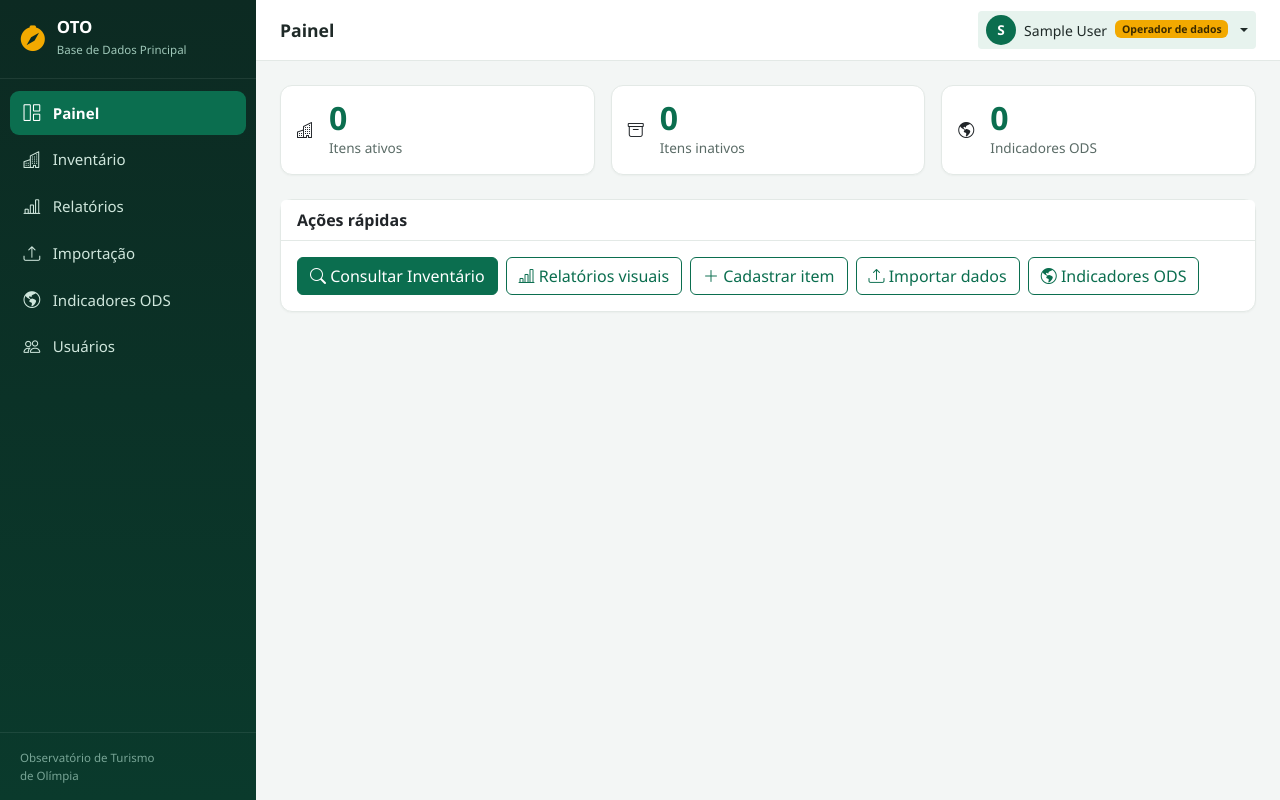
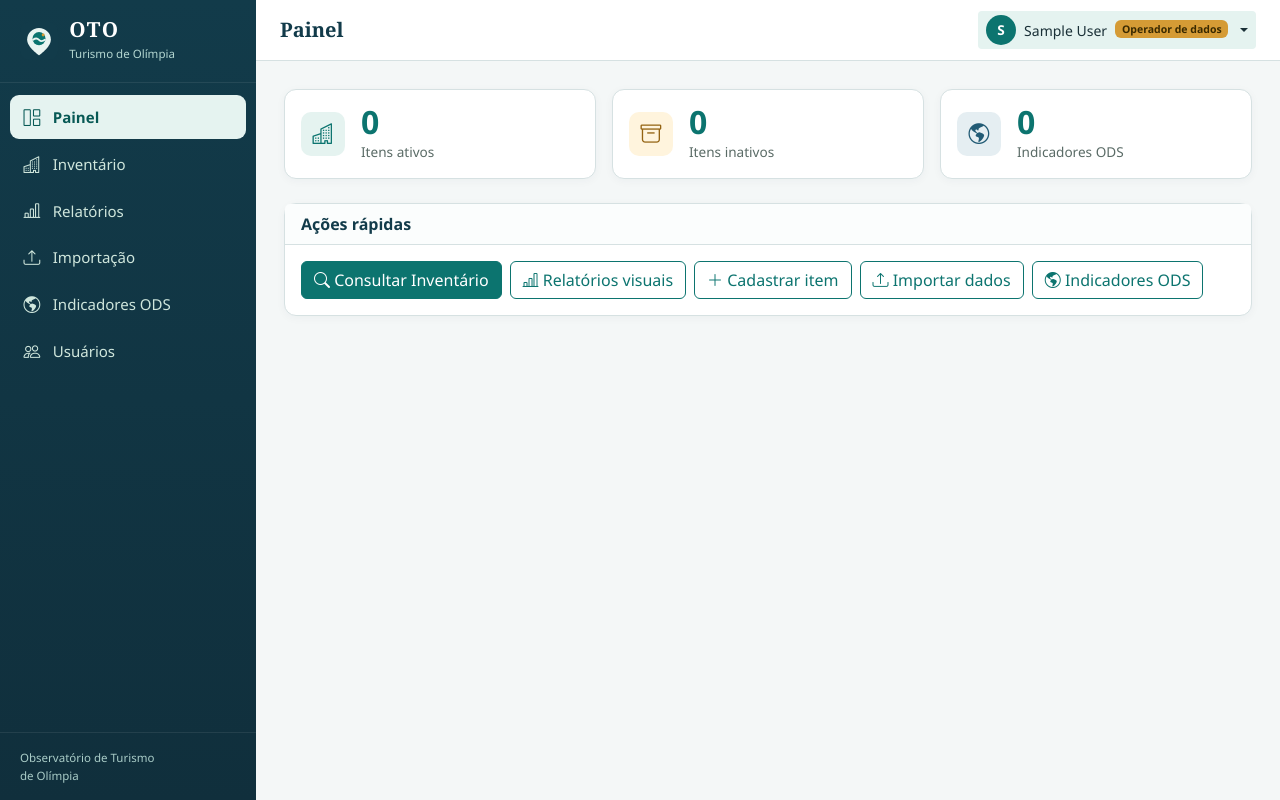
Before and after one commit to Thamysis/BdOplimpia, a Django app: page / in a window 1280 px wide. Run offline with Django 5.2, Linux system fonts and the light colour scheme; the visitor is signed in with stand-in values (Sample User, id 1); data that the repository does not hold is empty.

Commit message:
feat(ui): add OTO visual identity and responsive navigation

```diff
--- a/acesso/templates/acesso/login.html
+++ b/acesso/templates/acesso/login.html
@@ -1,10 +1,11 @@
 {% extends "base.html" %}
+{% load static %}
 {% block titulo %}Entrar — OTO{% endblock %}
 {% block conteudo_publico %}
 <div class="card oto-login-card shadow-lg border-0">
   <div class="card-body p-4 p-md-5">
     <div class="text-center mb-4">
-      <span class="oto-login-logo mb-3"><i class="bi bi-compass-fill"></i></span>
+      <img class="oto-login-logo mb-3" src="{% static 'img/marca-oto.svg' %}" alt="Marca OTO" width="64" height="64">
       <h1 class="h4 fw-bold mb-1">Observatório de Turismo</h1>
       <p class="text-muted mb-0">Base de Dados Principal · Olímpia</p>
     </div>
--- a/acesso/tests.py
+++ b/acesso/tests.py
@@ -65,3 +65,9 @@ class AutenticacaoTests(TestCase):
             "inativo", password="x", perfil=Perfil.OPERADOR, ativo=False
         )
         self.assertFalse(self.client.login(username="inativo", password="x"))
+
+    def test_login_exibe_marca_e_icone_da_aba(self):
+        resposta = self.client.get(reverse("acesso:login"))
+        self.assertContains(resposta, "Entrar — OTO")
+        self.assertContains(resposta, 'rel="icon"')
+        self.assertContains(resposta, "img/marca-oto.svg")
--- a/static/css/estilo.css
+++ b/static/css/estilo.css
@@ -1,18 +1,15 @@
-/* ============================================================
-   OTO — camada de tema sobre o Bootstrap 5
-   Paleta institucional (turismo/Prefeitura): verde + âmbar.
-   ============================================================ */
+/* OTO — azul das águas, verde do território e âmbar como acento. */
 :root {
-  --oto-primaria: #0b6e4f;
-  --oto-primaria-escura: #084d37;
-  --oto-primaria-clara: #e7f3ee;
-  --oto-destaque: #f2a900;
-  --oto-sidebar-bg: #0c2a22;
-  --oto-sidebar-bg2: #0a3a2c;
-  --oto-texto: #1f2a28;
-  --oto-borda: #e3e9e6;
-  --oto-fundo: #f3f6f5;
-  --bs-primary: #0b6e4f;
+  --oto-primaria: #0c746f;
+  --oto-primaria-escura: #075955;
+  --oto-primaria-clara: #e5f3f0;
+  --oto-destaque: #d59b35;
+  --oto-sidebar-bg: #123b4a;
+  --oto-sidebar-bg2: #102f3c;
+  --oto-texto: #1a3037;
+  --oto-borda: #d6e1e2;
+  --oto-fundo: #f4f7f7;
+  --bs-primary: #0c746f;
 }
 
 body {
@@ -25,6 +22,7 @@ body {
 .btn-primary {
   --bs-btn-bg: var(--oto-primaria);
   --bs-btn-border-color: var(--oto-primaria);
+  --bs-btn-color: #fff;
   --bs-btn-hover-bg: var(--oto-primaria-escura);
   --bs-btn-hover-border-color: var(--oto-primaria-escura);
   --bs-btn-active-bg: var(--oto-primaria-escura);
@@ -37,6 +35,7 @@ body {
 }
 a { color: var(--oto-primaria); }
 .text-primary { color: var(--oto-primaria) !important; }
+:focus-visible { outline: 3px solid var(--oto-destaque); outline-offset: 2px; }
 
 /* ============================================================
    Layout app (sidebar + conteúdo)
@@ -58,10 +57,12 @@ a { color: var(--oto-primaria); }
   display: flex; align-items: center; gap: .7rem;
   padding: 1.1rem 1.25rem;
   border-bottom: 1px solid rgba(255,255,255,.08);
+  color: inherit; text-decoration: none;
 }
-.oto-brand i { font-size: 1.6rem; color: var(--oto-destaque); }
-.oto-brand strong { display: block; color: #fff; font-size: 1.05rem; line-height: 1.1; }
-.oto-brand span { font-size: .72rem; color: #9ec7b8; }
+.oto-brand:hover { color: inherit; }
+.oto-brand img { flex: none; }
+.oto-brand strong { display: block; color: #fff; font-family: Georgia, serif; font-size: 1.3rem; letter-spacing: .08em; line-height: 1.1; }
+.oto-brand span { font-size: .72rem; color: #b3d6d0; }
 
 .oto-nav { padding: .75rem .6rem; display: flex; flex-direction: column; gap: .15rem; flex: 1; }
 .oto-nav a {
@@ -75,10 +76,10 @@ a { color: var(--oto-primaria); }
 }
 .oto-nav a i { font-size: 1.05rem; width: 1.2rem; text-align: center; }
 .oto-nav a:hover { background: rgba(255,255,255,.07); color: #fff; }
-.oto-nav a.ativo { background: var(--oto-primaria); color: #fff; font-weight: 600; }
+.oto-nav a.ativo { background: #e5f3f0; color: #075955; font-weight: 700; }
 
 .oto-sidebar-rodape {
-  padding: 1rem 1.25rem; font-size: .72rem; color: #78a596;
+  padding: 1rem 1.25rem; font-size: .72rem; color: #a9ccc7;
   border-top: 1px solid rgba(255,255,255,.08);
   display: flex; flex-direction: column;
 }
@@ -92,7 +93,7 @@ a { color: var(--oto-primaria); }
   display: flex; align-items: center; gap: 1rem;
   position: sticky; top: 0; z-index: 10;
 }
-.oto-topbar-titulo { font-weight: 700; font-size: 1.1rem; flex: 1; }
+.oto-topbar-titulo { font-family: Georgia, serif; font-weight: 700; font-size: 1.25rem; flex: 1; color: var(--oto-sidebar-bg); }
 
 .oto-perfil {
   display: flex; align-items: center; gap: .5rem;
@@ -106,23 +107,25 @@ a { color: var(--oto-primaria); }
 }
 .oto-badge-perfil { background: var(--oto-destaque); color: #3a2a00; font-weight: 600; }
 
-.oto-main { padding: 1.5rem; max-width: 1200px; width: 100%; }
+.oto-main { padding: 1.75rem; max-width: 1280px; width: 100%; margin-inline: auto; }
 
 /* ---- Cartões e tabelas ---- */
-.card { border: 1px solid var(--oto-borda); border-radius: 12px; box-shadow: 0 1px 2px rgba(16,40,34,.04); }
-.card-header { background: #fff; border-bottom: 1px solid var(--oto-borda); font-weight: 600; }
+.card { border: 1px solid var(--oto-borda); border-radius: 12px; box-shadow: 0 2px 10px rgba(18,59,74,.04); }
+.card-header { background: #fbfdfd; border-bottom: 1px solid var(--oto-borda); font-weight: 650; color: var(--oto-sidebar-bg); }
 .table > :not(caption) > * > * { padding: .7rem .75rem; }
-.table thead th { background: #eef3f1; color: #3a4a45; font-size: .78rem; text-transform: uppercase; letter-spacing: .03em; }
+.table thead th { background: #eaf2f3; color: #34535b; font-size: .78rem; text-transform: uppercase; letter-spacing: .03em; }
 
 /* ---- KPI / métricas ---- */
 .oto-kpi { display: flex; flex-direction: column; gap: .2rem; }
 .oto-kpi .valor { font-size: 2rem; font-weight: 800; color: var(--oto-primaria); line-height: 1; }
 .oto-kpi .rotulo { color: #5a6b66; font-size: .85rem; }
-.oto-kpi .icone {
+.oto-kpi-icone {
   width: 44px; height: 44px; border-radius: 10px;
   background: var(--oto-primaria-clara); color: var(--oto-primaria);
-  display: inline-flex; align-items: center; justify-content: center; font-size: 1.3rem;
+  display: inline-flex; align-items: center; justify-content: center; font-size: 1.3rem; flex: none;
 }
+.oto-kpi-icone--azul { background: #e5eef2; color: #225b75; }
+.oto-kpi-icone--ambar { background: #fff4dd; color: #946312; }
 
 /* ---- Badges de status ---- */
 .badge-ativo { background: #d8f1df; color: #1b7f3b; }
@@ -140,14 +143,22 @@ a { color: var(--oto-primaria); }
 /* ---- Login ---- */
 .oto-login-wrap {
   min-height: 100vh; display: flex; align-items: center; justify-content: center;
-  background: linear-gradient(135deg, var(--oto-sidebar-bg), var(--oto-primaria));
+  background: radial-gradient(circle at 85% 15%, #2c6b75 0, transparent 35%), linear-gradient(135deg, var(--oto-sidebar-bg), var(--oto-sidebar-bg2));
   padding: 1.5rem;
 }
 .oto-login-card { width: 100%; max-width: 400px; }
 .oto-login-card .oto-login-logo {
-  width: 60px; height: 60px; border-radius: 16px; background: var(--oto-primaria-clara);
-  display: inline-flex; align-items: center; justify-content: center; font-size: 1.8rem; color: var(--oto-primaria);
+  width: 64px; height: 64px;
 }
+
+/* Segmentos são escolhas paralelas; a grade reduz a rolagem do cadastro. */
+#id_segmentos {
+  display: grid; grid-template-columns: repeat(2, minmax(0, 1fr)); gap: .35rem 1rem;
+  padding: .75rem 1rem; border: 1px solid var(--oto-borda); border-radius: .5rem;
+  background: #fbfdfd;
+}
+#id_segmentos label { display: flex; align-items: baseline; gap: .5rem; cursor: pointer; }
+#id_segmentos input { flex: none; }
 
 /* ---- Responsivo ---- */
 @media (max-width: 991.98px) {
@@ -156,6 +167,13 @@ a { color: var(--oto-primaria); }
     box-shadow: 0 0 40px rgba(0,0,0,.3);
   }
   .oto-sidebar.aberta { left: 0; }
+  .oto-main { padding: 1rem; }
+}
+@media (max-width: 575.98px) {
+  #id_segmentos { grid-template-columns: 1fr; }
+}
+@media (prefers-reduced-motion: reduce) {
+  .oto-sidebar, .oto-nav a, form input, form select, form textarea { transition: none; }
 }
 
 /* ---- Compatibilidade: inputs legados com classe .campo recebem visual Bootstrap ---- */
--- a/templates/base.html
+++ b/templates/base.html
@@ -5,6 +5,8 @@
   <meta charset="utf-8">
   <meta name="viewport" content="width=device-width, initial-scale=1">
   <title>{% block titulo %}OTO — Base de Dados Principal{% endblock %}</title>
+  <meta name="theme-color" content="#123b4a">
+  <link rel="icon" type="image/svg+xml" href="{% static 'img/marca-oto.svg' %}">
   <link rel="stylesheet" href="https://cdn.jsdelivr.net/npm/bootstrap@5.3.3/dist/css/bootstrap.min.css">
   <link rel="stylesheet" href="https://cdn.jsdelivr.net/npm/bootstrap-icons@1.11.3/font/bootstrap-icons.min.css">
   <link rel="stylesheet" href="{% static 'css/estilo.css' %}">
@@ -14,13 +16,13 @@
 <div class="oto-app">
   <!-- Sidebar -->
   <aside class="oto-sidebar" id="otoSidebar">
-    <div class="oto-brand">
-      <i class="bi bi-compass-fill"></i>
+    <a class="oto-brand" href="{% url 'painel' %}" aria-label="OTO — ir para o painel">
+      <img src="{% static 'img/marca-oto.svg' %}" alt="" width="38" height="38">
       <div>
         <strong>OTO</strong>
-        <span>Base de Dados Principal</span>
+        <span>Turismo de Olímpia</span>
       </div>
-    </div>
+    </a>
     <nav class="oto-nav">
       <a href="{% url 'painel' %}" class="{% block nav_painel %}{% endblock %}">
         <i class="bi bi-grid-1x2"></i> Painel</a>
@@ -53,8 +55,8 @@
   <!-- Área principal -->
   <div class="oto-conteudo">
     <header class="oto-topbar">
-      <button class="btn btn-sm btn-light d-lg-none" type="button" onclick="document.getElementById('otoSidebar').classList.toggle('aberta')">
-        <i class="bi bi-list"></i>
+      <button class="btn btn-sm btn-light d-lg-none" type="button" id="otoMenuBotao" aria-label="Abrir menu" aria-controls="otoSidebar" aria-expanded="false">
+        <i class="bi bi-list" aria-hidden="true"></i>
       </button>
       <div class="oto-topbar-titulo">{% block cabecalho %}{% endblock %}</div>
       <div class="dropdown">
@@ -76,7 +78,7 @@
         {% for m in messages %}
         <div class="alert alert-{{ m.tags|default:'info' }} alert-dismissible fade show" role="alert">
           {{ m }}
-          <button type="button" class="btn-close" data-bs-dismiss="alert"></button>
+          <button type="button" class="btn-close" data-bs-dismiss="alert" aria-label="Fechar aviso"></button>
         </div>
         {% endfor %}
       {% endif %}
@@ -97,6 +99,24 @@
 {% endif %}
 
 <script src="https://cdn.jsdelivr.net/npm/bootstrap@5.3.3/dist/js/bootstrap.bundle.min.js"></script>
+<script>
+  const menuBotao = document.getElementById('otoMenuBotao');
+  const menuLateral = document.getElementById('otoSidebar');
+  if (menuBotao && menuLateral) {
+    const atualizarMenu = (aberto) => {
+      menuLateral.classList.toggle('aberta', aberto);
+      menuBotao.setAttribute('aria-expanded', String(aberto));
+      menuBotao.setAttribute('aria-label', aberto ? 'Fechar menu' : 'Abrir menu');
+    };
+    menuBotao.addEventListener('click', () => atualizarMenu(!menuLateral.classList.contains('aberta')));
+    document.addEventListener('keydown', (evento) => {
+      if (evento.key === 'Escape') atualizarMenu(false);
+    });
+    document.addEventListener('click', (evento) => {
+      if (menuLateral.classList.contains('aberta') && !menuLateral.contains(evento.target) && !menuBotao.contains(evento.target)) atualizarMenu(false);
+    });
+  }
+</script>
 {% block scripts %}{% endblock %}
 </body>
 </html>
--- a/templates/painel.html
+++ b/templates/painel.html
@@ -7,19 +7,19 @@
 <div class="row g-3 mb-4">
   <div class="col-sm-6 col-lg-4">
     <div class="card h-100"><div class="card-body d-flex align-items-center gap-3">
-      <span class="oto-kpi-icone icone"><i class="bi bi-buildings"></i></span>
+      <span class="oto-kpi-icone"><i class="bi bi-buildings"></i></span>
       <div class="oto-kpi"><span class="valor">{{ total_ativos }}</span><span class="rotulo">Itens ativos</span></div>
     </div></div>
   </div>
   <div class="col-sm-6 col-lg-4">
     <div class="card h-100"><div class="card-body d-flex align-items-center gap-3">
-      <span class="oto-kpi-icone icone"><i class="bi bi-archive"></i></span>
+      <span class="oto-kpi-icone oto-kpi-icone--ambar"><i class="bi bi-archive"></i></span>
       <div class="oto-kpi"><span class="valor">{{ total_inativos }}</span><span class="rotulo">Itens inativos</span></div>
     </div></div>
   </div>
   <div class="col-sm-6 col-lg-4">
     <div class="card h-100"><div class="card-body d-flex align-items-center gap-3">
-      <span class="oto-kpi-icone icone"><i class="bi bi-globe-americas"></i></span>
+      <span class="oto-kpi-icone oto-kpi-icone--azul"><i class="bi bi-globe-americas"></i></span>
       <div class="oto-kpi"><span class="valor">{{ total_indicadores }}</span><span class="rotulo">Indicadores ODS</span></div>
     </div></div>
   </div>
```
Also changed, not shown: static/img/marca-oto.svg (added).
